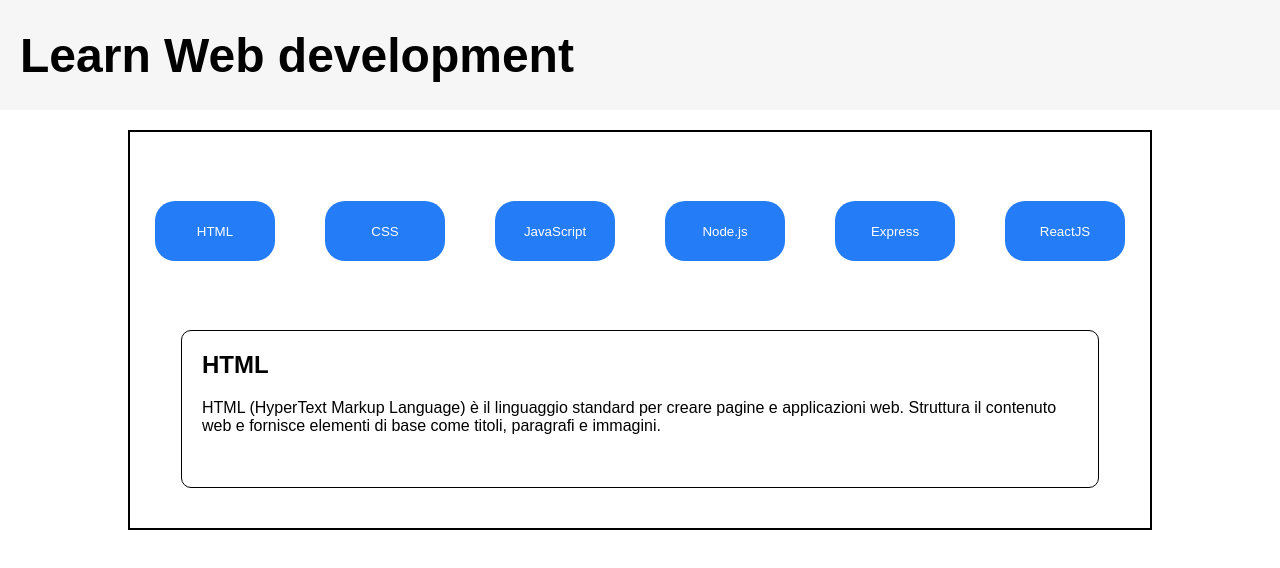
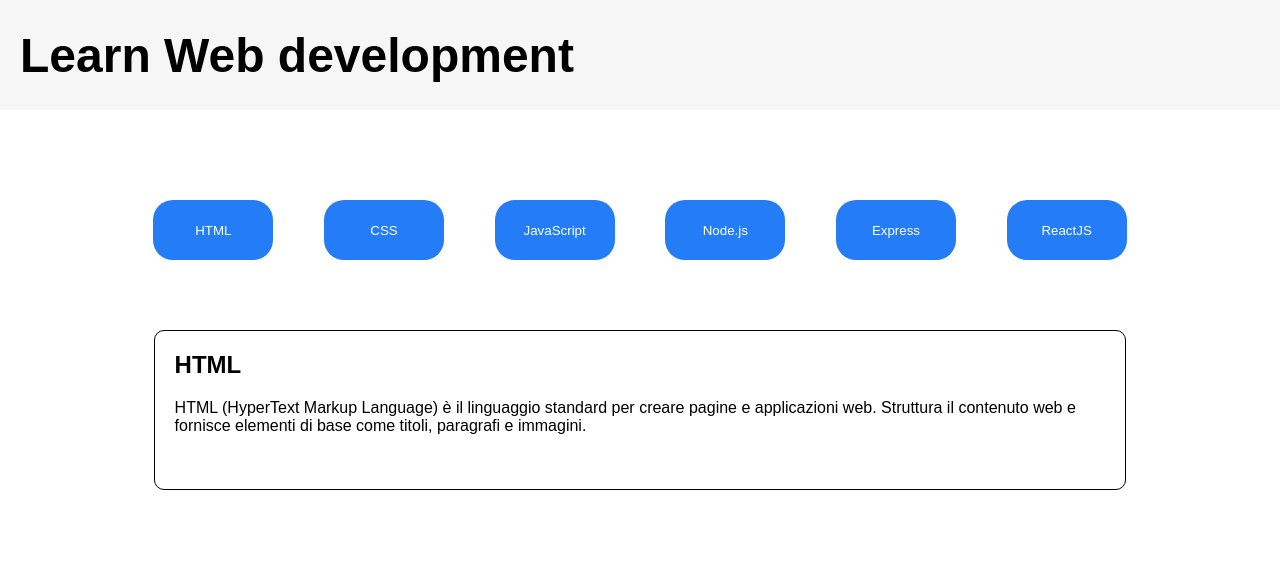
Before and after one commit to NotAlex575/react-use-state, a React (Vite) app: page / in a window 1280 px wide. Shown: the top 568 px of the page. Built offline with nearby package versions, Linux system fonts and the light colour scheme.

Commit message:
ultimati ultimi ritocchi del css (bottone che diventa arancione se cliccato e tolti border inutili nel css

```diff
--- a/src/components/Main.jsx
+++ b/src/components/Main.jsx
@@ -9,7 +9,11 @@
             <div className="container">
                 <div className="container-button">
                     {languages.map((language) => {
-                       return <Buttons key= {language.id} language={language} onClick={() => setActiveLanguage(language)}></Buttons>
+                       return <Buttons
+                       key= {language.id}
+                       language={language}
+                       onClick={() => setActiveLanguage(language)}
+                       ></Buttons>
                     })}
                 </div>
                 <div className="container-description">
--- a/src/components/buttons.jsx
+++ b/src/components/buttons.jsx
@@ -8,4 +8,5 @@
     )
 }
 
+
 export default Buttons;
--- a/src/index.css
+++ b/src/index.css
@@ -36,7 +36,6 @@
   width: 80%;
   height: 100%;
   margin: auto;
-  border: 2px solid black;
 }
 
 .container-button{
@@ -48,7 +47,7 @@
 }
 
 .container-description{
-  width: 90%;
+  width: 95%;
   height: 40%;
   margin: 0 auto;
   border: 1px solid black;
@@ -71,3 +70,8 @@
 button:hover{
   background-color: rgb(25, 99, 203);
 }
+
+button:focus{
+  background-color: orange;
+  color: black;
+}
```
